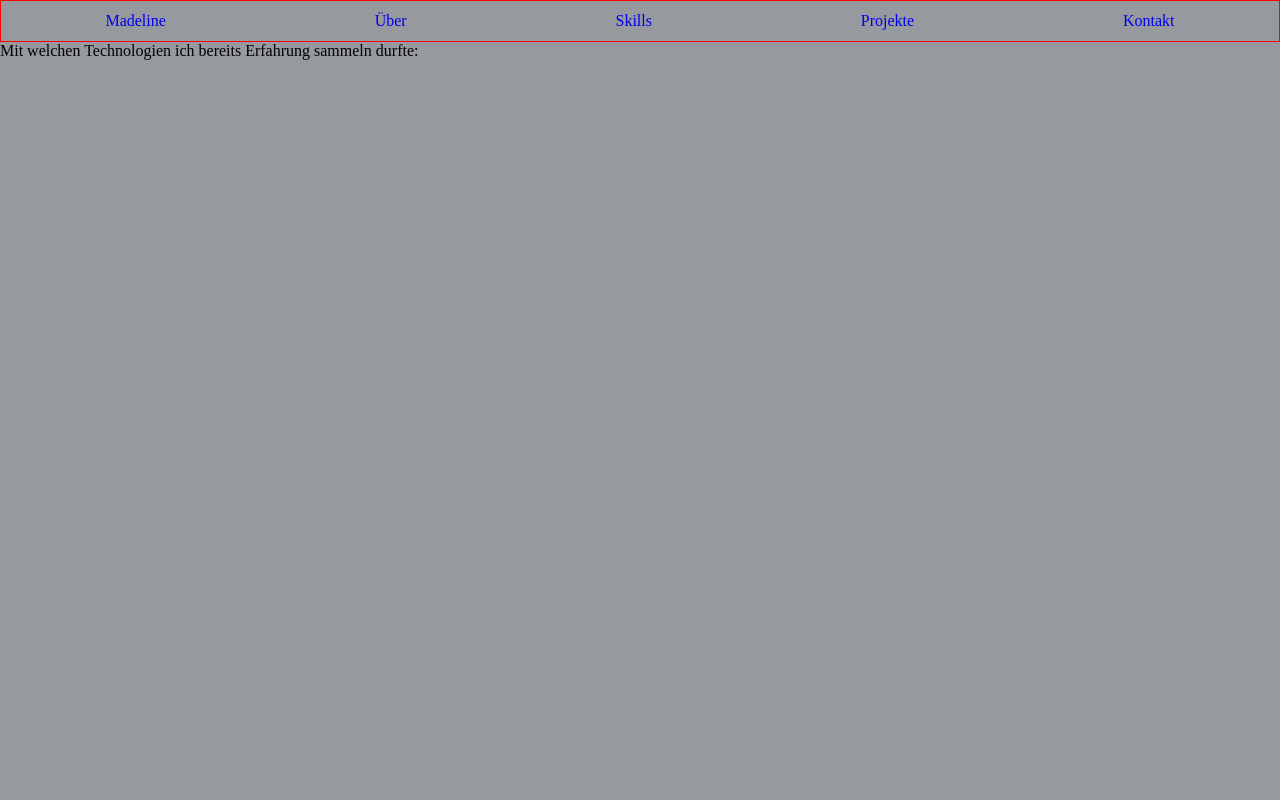
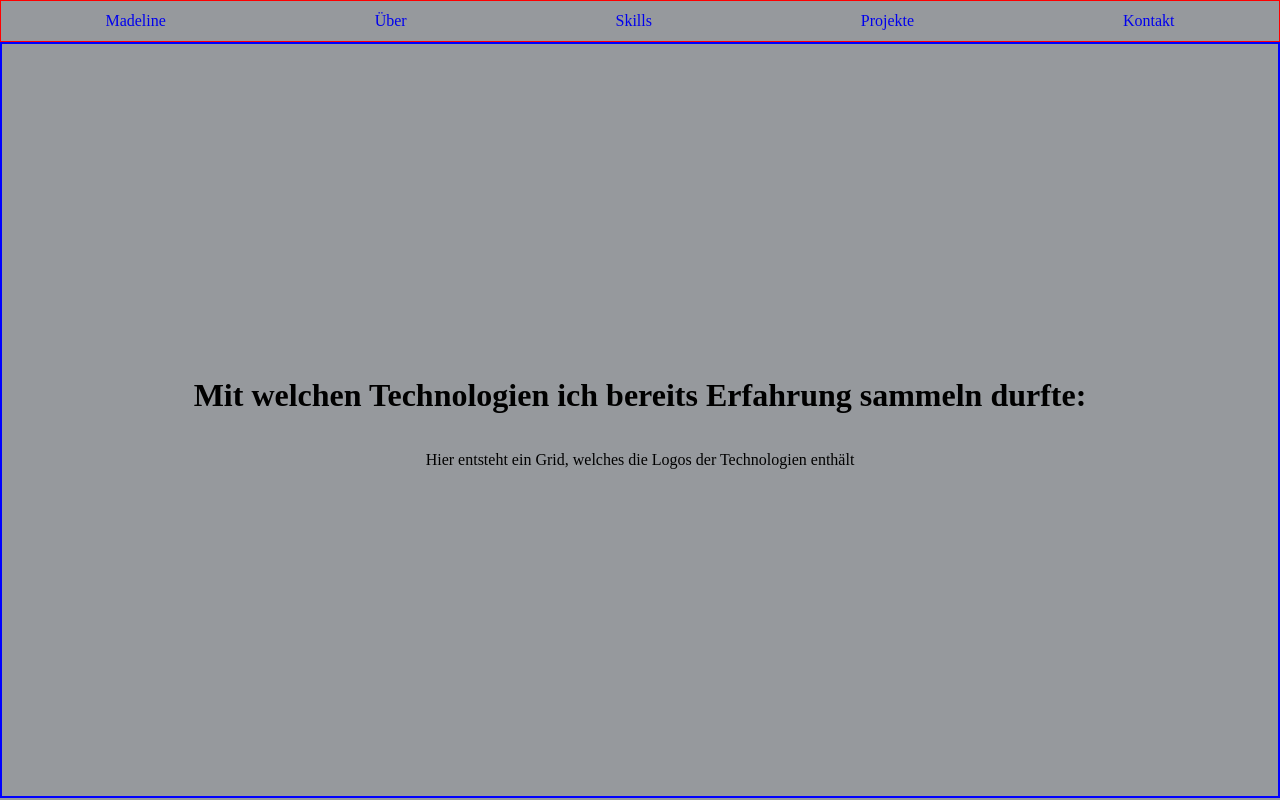
Before and after one commit to LeshyaLine/MadelinePortfolio, a Next.js app: page /Skills in a window 1280 px wide. Built offline with nearby package versions, Linux system fonts and the light colour scheme.

Commit message:
Grundgerüst steht

```diff
--- a/src/app/About/page.module.css
+++ b/src/app/About/page.module.css
@@ -0,0 +1,8 @@
+.maincontainer{
+    border: 1px solid green;
+    display: flex;
+    flex-direction: column;
+    align-items: center;
+    justify-content: center;
+    height: 94vh;
+}
--- a/src/app/Kontakt/page.module.css
+++ b/src/app/Kontakt/page.module.css
@@ -0,0 +1,7 @@
+.maincontainer{
+    border: 2px solid yellow;
+    display: flex;
+    justify-content: center;
+    align-items: center;
+    height: 94vh;
+}
--- a/src/app/Projekte/page.jsx
+++ b/src/app/Projekte/page.jsx
@@ -4,6 +4,8 @@ import styles from '@/app/Projekte/page.module.css';
 function Projekte() {
   return (
     <div className={styles.projektcontainer}>
+      <h1>Meine Projekte:</h1>
+      <div>Projektitem</div>
       <div>Projektitem</div>
       <div>Projektitem</div>
     </div>
--- a/src/app/Skills/page.jsx
+++ b/src/app/Skills/page.jsx
@@ -1,8 +1,12 @@
-import React from 'react'
+import React from 'react';
+import styles from '@/app/Skills/page.module.css';
 
 function Skills() {
   return (
-    <div>Mit welchen Technologien ich bereits Erfahrung sammeln durfte:</div>
+    <main className={styles.maincontainer}>
+      <h1>Mit welchen Technologien ich bereits Erfahrung sammeln durfte:</h1>
+      <p>Hier entsteht ein Grid, welches die Logos der Technologien enthält</p>
+    </main>
   )
 }
 
--- a/src/app/Skills/page.module.css
+++ b/src/app/Skills/page.module.css
@@ -0,0 +1,9 @@
+.maincontainer{
+    border: 2px solid blue;
+    display: flex;
+    justify-content: center;
+    align-items: center;
+    flex-direction: column;
+    height: 94vh;
+
+}
--- a/src/app/page.module.css
+++ b/src/app/page.module.css
@@ -1,6 +1,8 @@
 .globalbody{
     background-color: #96999d;
-    height: auto;
+    /* height: auto; */
+    height: 100vh;
+    box-sizing: border-box;
     padding: 0px;
     margin: 0px;
   }
@@ -11,7 +13,7 @@
   flex-direction: column;
   align-items: center;
   justify-content: center;
-  height: 90vh;
+  height: 94vh;
 }
 
 .maintitle{
```
Also changed, not shown: src/app/About/page.jsx (+6 -2 lines), src/app/Kontakt/page.jsx (+5 -2 lines), src/app/Projekte/page.module.css (+6 -1 lines).
